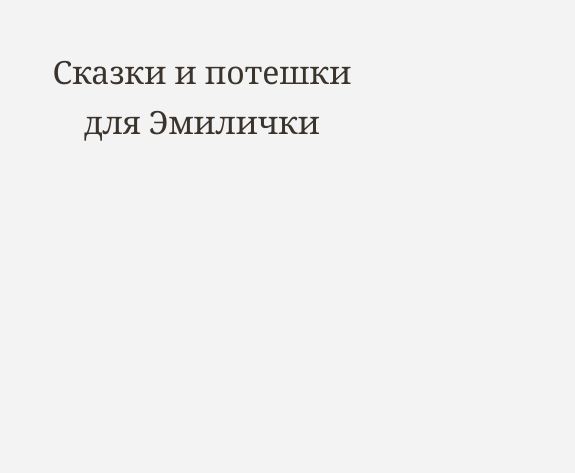
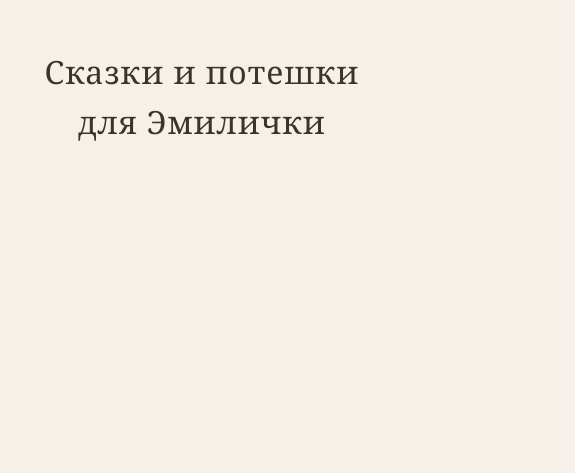
Before and after one commit to olgasol1301-gif/baby-book, a plain HTML site: page index.html in a window 1280 px wide. Shown: the part 281-754 px from the top of the page, 176-751 px from the left. Drawn offline with Linux system fonts and the light colour scheme.

Commit message:
Update index.html

```diff
--- a/index.html
+++ b/index.html
@@ -5,9 +5,20 @@
 
 <meta charset="UTF-8">
 
-<title>Сказки и потешки для самых маленьких</title>
+<title>Сказки и потешки для Эмилички</title>
 
 <style>
+
+.cover-title{
+font-size:52px;
+line-height:1.2;
+letter-spacing:1px;
+color:#2f2a24;
+}
+
+.cover{
+background:#f5f1e8;
+}
 
 body{
 margin:0;
```
